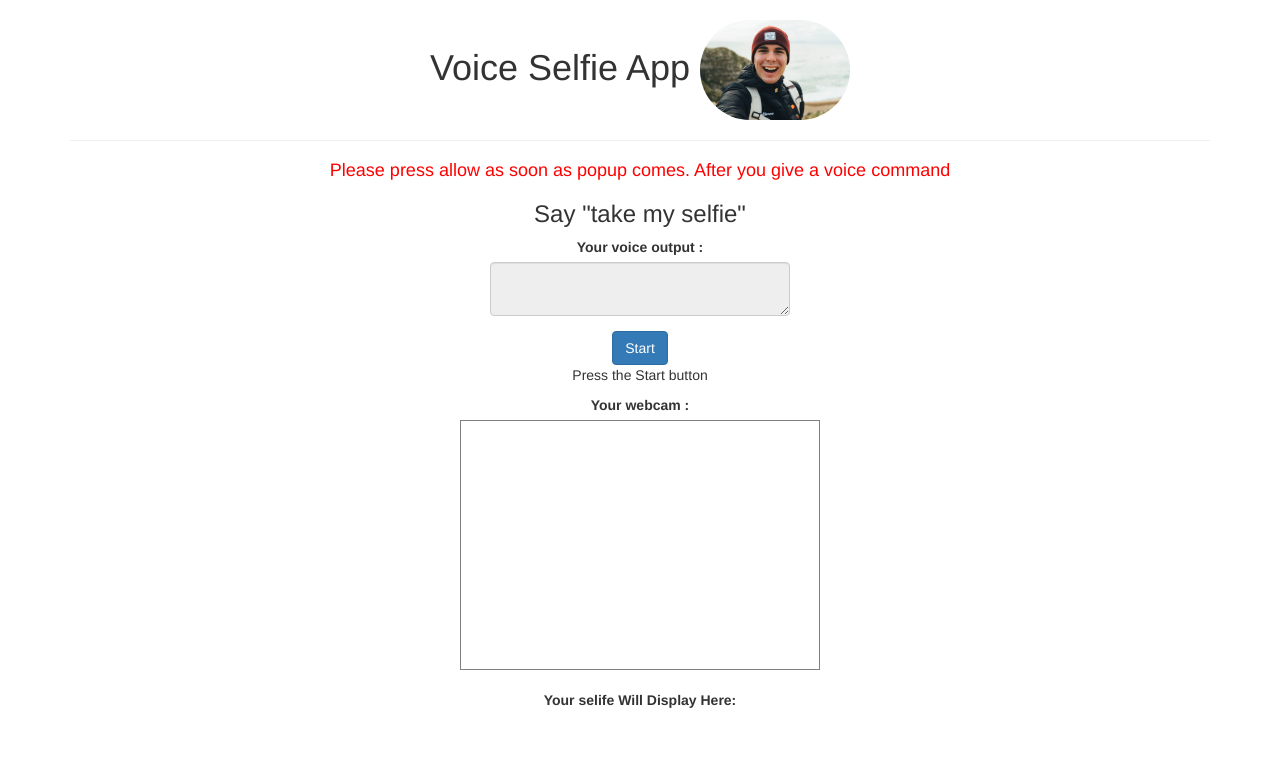
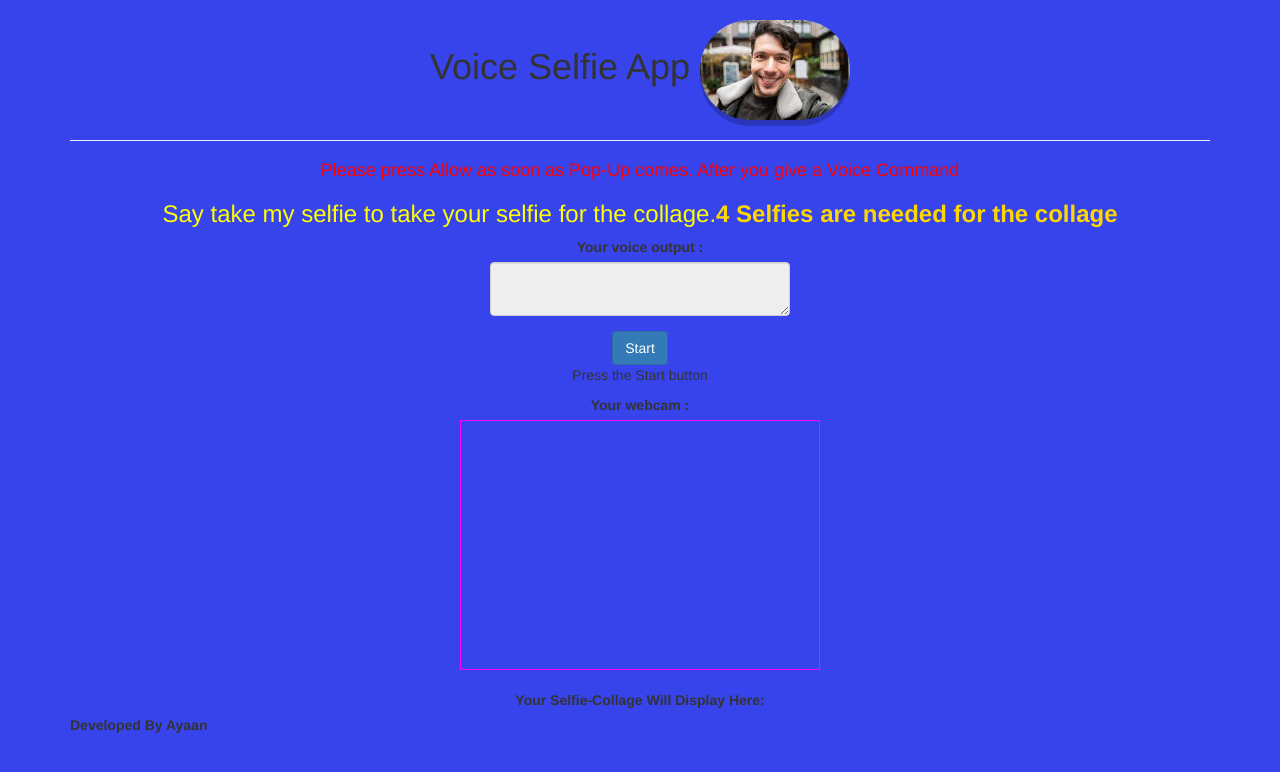
Before and after one commit to ProCoderAyaan/Selfie-App, a plain HTML site: page index.html in a window 1280 px wide. Drawn offline with nearby package versions, Linux system fonts and the light colour scheme; a script that the page names is missing.

Commit message:
Add files via upload

```diff
--- a/index.html
+++ b/index.html
@@ -4,7 +4,6 @@
  <meta name="viewport" content="width=device-width, initial-scale=1">
 <link rel="stylesheet" href="https://maxcdn.bootstrapcdn.com/bootstrap/3.4.0/css/bootstrap.min.css">
 <script src="https://ajax.googleapis.com/ajax/libs/jquery/3.4.1/jquery.min.js"></script>
-<script src="https://maxcdn.bootstrapcdn.com/bootstrap/3.4.0/js/bootstrap.min.js"></script>
 <script src="https://cdnjs.cloudflare.com/ajax/libs/webcamjs/1.0.26/webcam.js"></script>
 
 <link href="style.css" rel="stylesheet">
@@ -16,26 +15,27 @@
     <center>
         <a href="" id="link" download="myselfie.png"></a>
         <h1>Voice Selfie App
-         <img id="logo_img" src="selfie.jpeg">
+         <img id="logo_img" src="Selfie_guy.jpg">
         </h1>
         <hr>
-        <h4 style="color:red;">Please press allow as soon as popup comes. After you give a voice command</h4>
-
-        <div class="form-group">
-            <h3>Say "take my selfie"</h3>
+        <h4 style="color:red;">Please press Allow as soon as Pop-Up comes. After you give a Voice Command</h4>
+                <div class="form-group">
+            <h3 style="color: yellow;">Say take my selfie to take your selfie for the collage.<b style="color: gold;">4 Selfies are needed for the collage</b></h3>
             <label>Your voice output : </label>
             <textarea class="form-control" id="textbox" readonly="true"></textarea>
         </div>
         <button class = "btn btn-primary" onclick = "start()">Start</button>
         <p>Press the Start button</p>
-
-        <label>Your webcam : </label>
+                <label>Your webcam : </label>
         <div id="camera"></div>
         <br>
-
-        <label>Your selife Will Display Here: </label>
-        <div id="result"></div>
+        <label>Your Selfie-Collage Will Display Here: </label>
+        <div id="result1"></div>
+        <div id="result2"></div>
+        <div id="result3"></div>
+        <div id="result4"></div>
     </center>
+    <div><label>Developed By Ayaan</label></div>
     </div>
 
     <script src="main.js"></script>
--- a/style.css
+++ b/style.css
@@ -1,3 +1,6 @@
+body {
+    background-color: rgb(55,68, 235);
+}
 #start-btn
 {
     width: 40%;
@@ -6,12 +9,13 @@
 {
     width:360px;
     height: 250px;
-    border:1px solid grey;
+    border:1px solid fuchsia;
 }
 #logo_img
 {
     width: 150px;
     border-radius: 100px;
+    box-shadow: 0 6px 0 rgba(2, 2, 2, 0.2);
 }
 #textbox
 {
```
Also changed, not shown: Selfie_guy.jpg (added).
